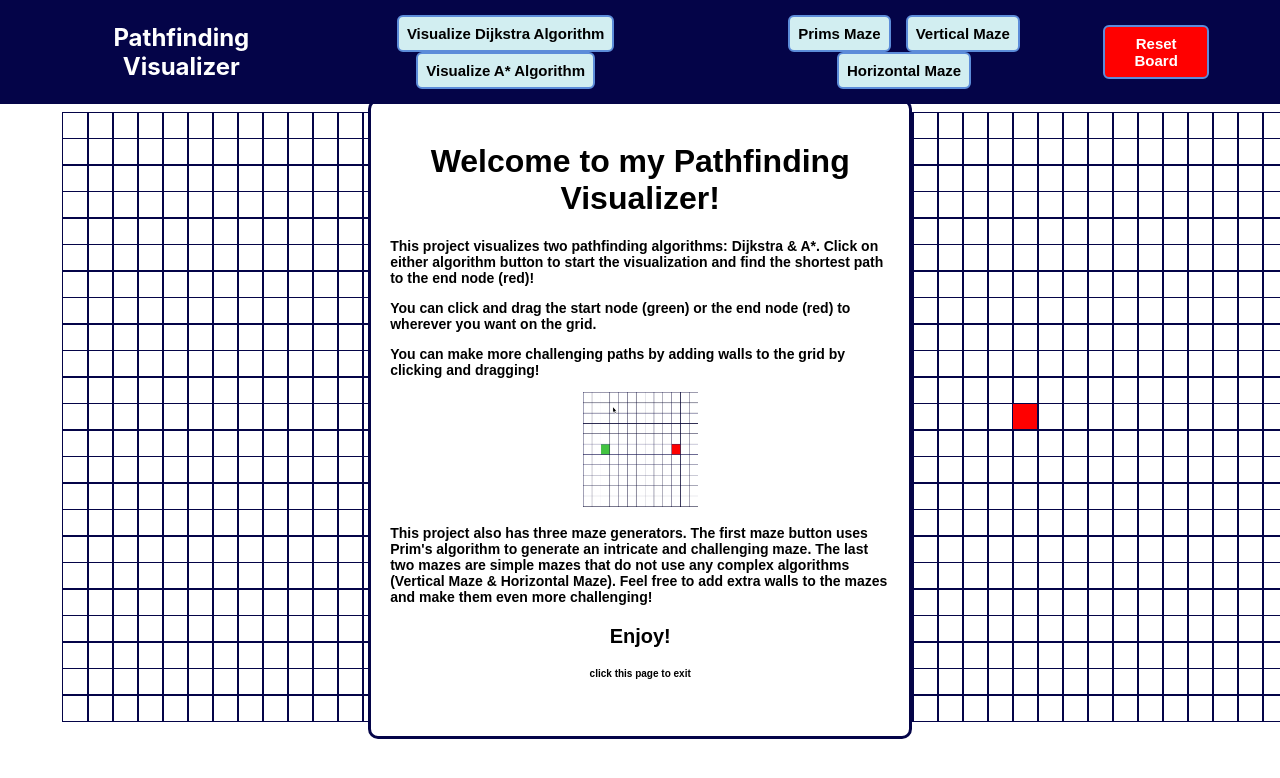
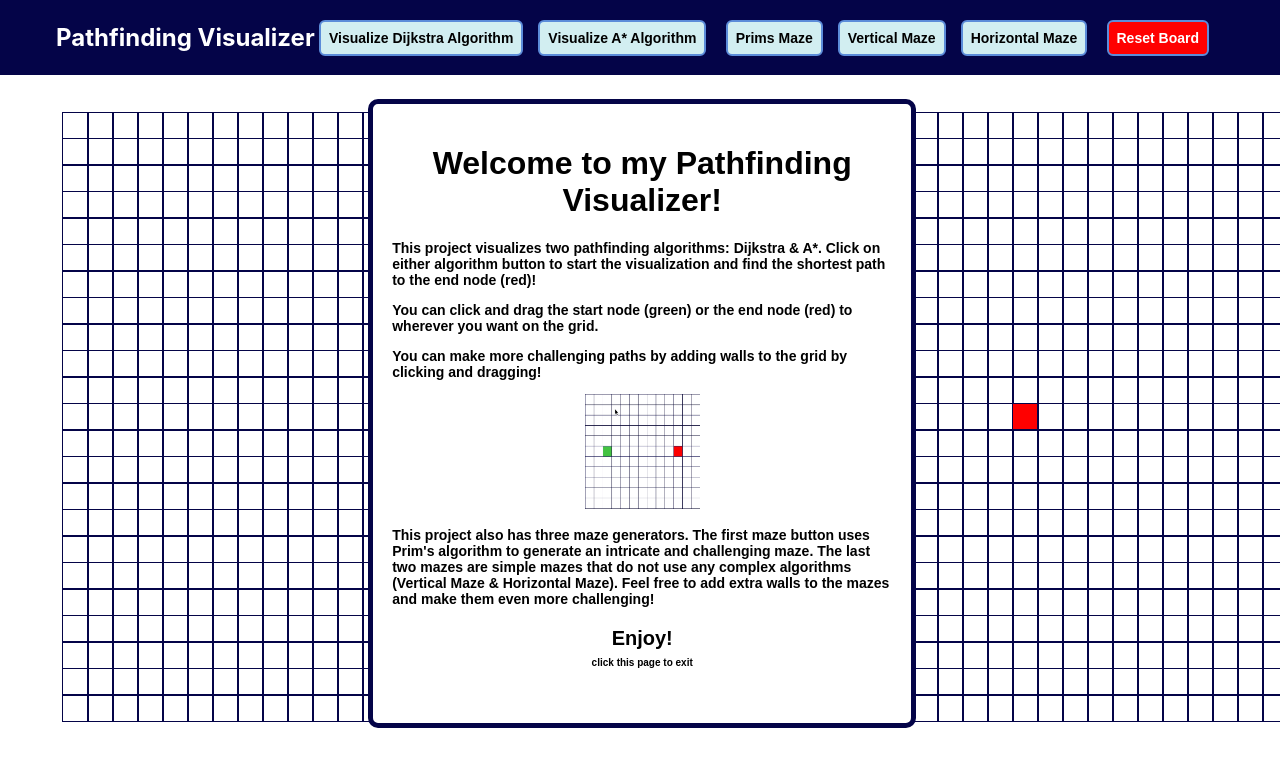
Before and after one commit to Rahulk284/PathfindingVisualizer, a React (Create React App) app: page / in a window 1280 px wide. Shown: the top 778 px of the page. Built offline with nearby package versions, Linux system fonts and the light colour scheme.

Commit message:
formatting

```diff
--- a/src/PathfindingVisualizer/PathfindingVisualizer.jsx
+++ b/src/PathfindingVisualizer/PathfindingVisualizer.jsx
@@ -367,7 +367,7 @@ export default class PathfindingVisualizer extends Component {
                                 </p>
 
                                 <p style={{ fontSize: "20px"}}>Enjoy!</p>
-                                <p style={{ fontSize: "10px"}}>click this page to exit</p>
+                                <p className="exit" style={{ fontSize: "10px"}}>click this page to exit</p>
                             </p>
                         </div>
                     </div>
--- a/src/PathfindingVisualizer/PathfindingVisualzier.css
+++ b/src/PathfindingVisualizer/PathfindingVisualzier.css
@@ -26,7 +26,7 @@ button {
     font-family: sans-serif;
     font-weight: 800;
     margin-right: 15px;
-    font-size: 15px;
+    font-size: 14px;
     border-radius: 6px;
     padding: .5rem;
     background-color: rgb(210, 238, 241);
@@ -74,14 +74,18 @@ button.reset:hover{
     margin-top: 0.2rem;
     left:calc(50vw - 272px);
     width: 500px;
-    height: 595px;
+    height: 580px;
     border-style: solid;
-    border-width: 3px;
+    border-width: 5px;
     border-color: rgb(4, 4, 72);
     background-color:  white;
     border-radius: 10px;
 }
 
+.exit{
+    margin-top: -2.6%;
+}
+
 .popup .show {
     visibility: hidden;
 }
```
